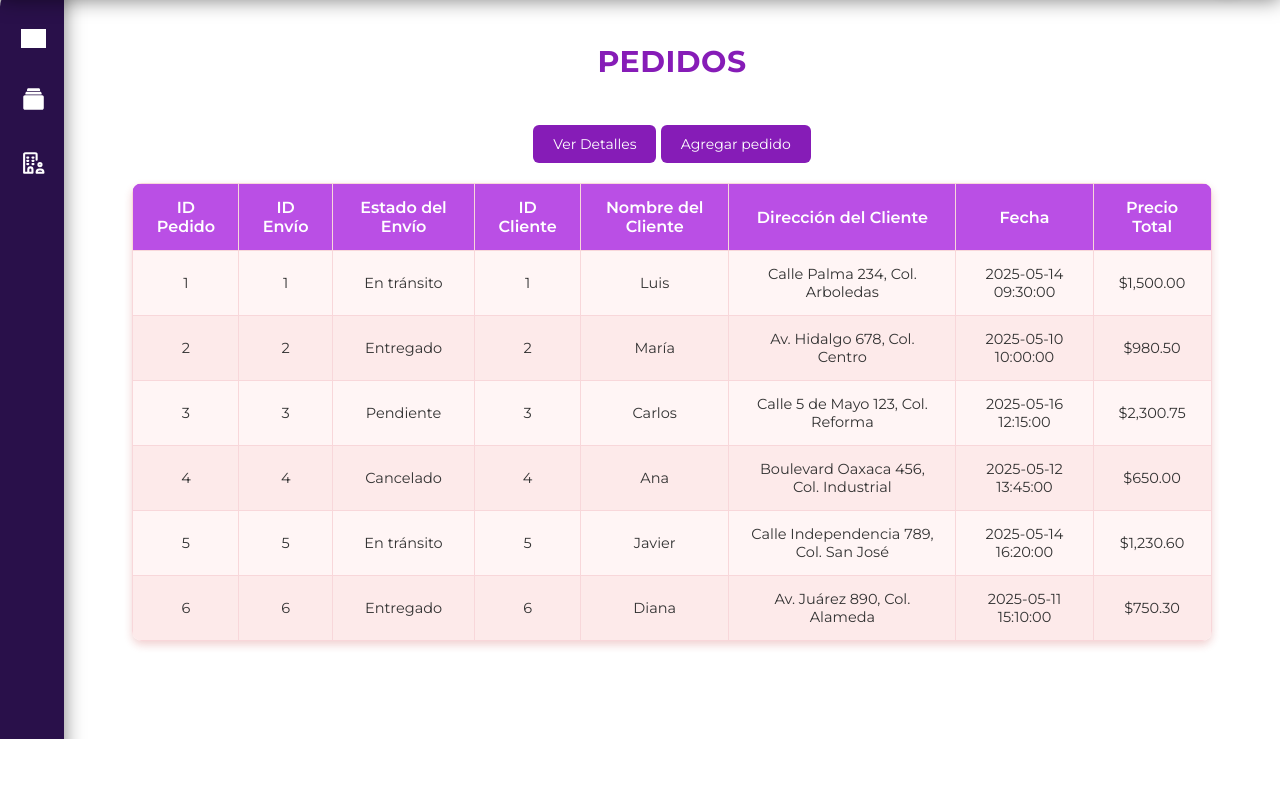
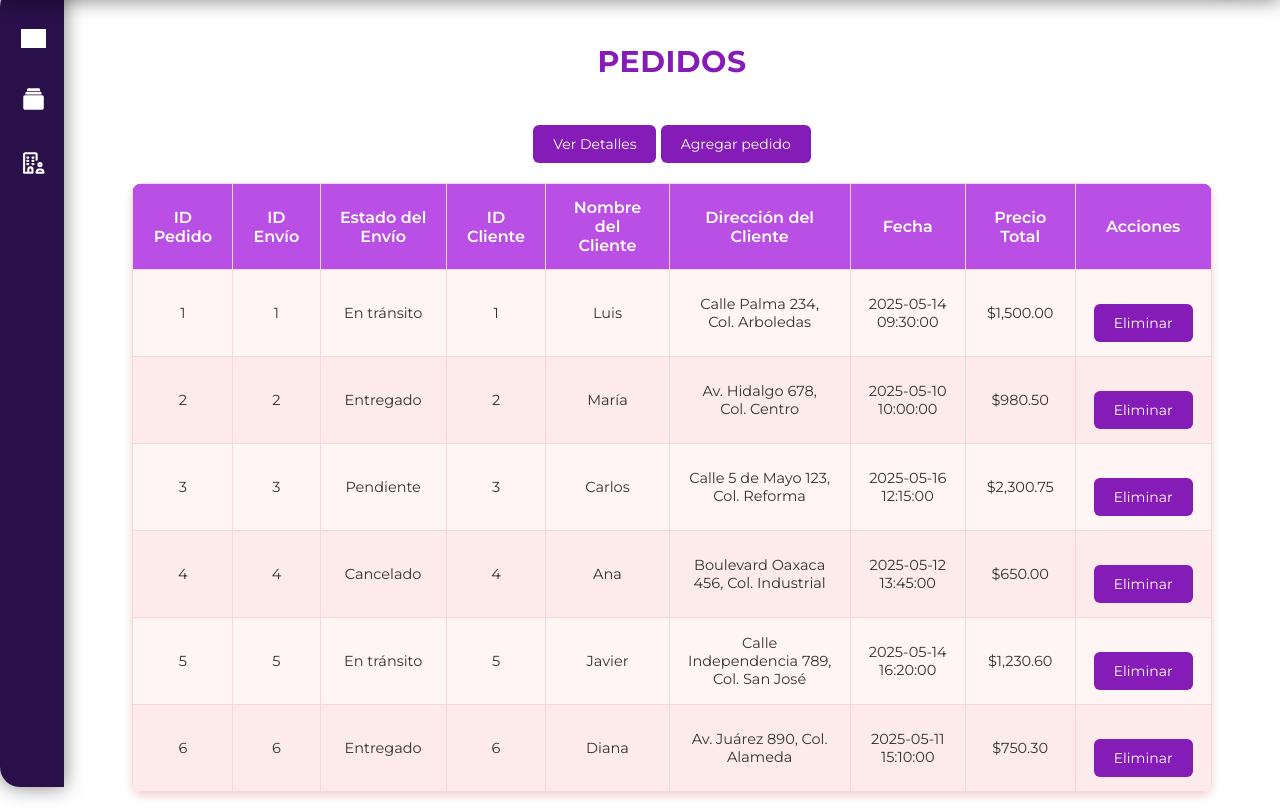
Before and after one commit to King-Cold/temozon, a PHP site: page /public/pedidos.php in a window 1280 px wide. Shown: the part 61-873 px from the top of the page. Before the commit the page ends 800 px from the top, so only its background shows below. Run offline with PHP 8.4, Linux system fonts and the light colour scheme; data comes from the database, SQL or seed files in the repository; some web fonts are replaced; grey boxes are pictures that could not be loaded.

Commit message:
Se agrego boton de eliminar pedidos

```diff
--- a/public/pedidos.php
+++ b/public/pedidos.php
@@ -167,6 +167,7 @@ $resultado = $conexion->query($sql);
             <th>Dirección del Cliente</th>
             <th>Fecha</th>
             <th>Precio Total</th>
+            <th>Acciones</th>
         </tr>
         <?php
         if ($resultado && $resultado->num_rows > 0) {
@@ -180,6 +181,13 @@ $resultado = $conexion->query($sql);
                     <td>" . htmlspecialchars($fila["Direc_Cliente"]) . "</td>
                     <td>" . htmlspecialchars($fila["Fecha"]) . "</td>
                     <td>$" . number_format($fila["Precio_Total"], 2) . "</td>
+                    <td>
+                        <form method='POST' action='../server/crud_pedidos.php?id=" . $fila["ID_Pedido"] . "' style='display:inline;' onsubmit=\"return confirm('¿Seguro que deseas eliminar el pedido #" . $fila["ID_Pedido"] . "?');\">
+                            <input type='hidden' name='accion' value='eliminar'>
+                            <input type='hidden' name='id_pedido' value='" . $fila["ID_Pedido"] . "'>
+                            <button type='submit' class='btn btn-delete'>Eliminar</button>
+                        </form>
+                </td>
                 </tr>";
             }
         } else {
--- a/server/conexion_bd.php
+++ b/server/conexion_bd.php
@@ -5,15 +5,15 @@
 veras la mia y no la tuya, haciendo que se muestre lo mio y no lo tuyo, mientras que tu querias que se vea lo tuyo y no lo mio */
 
 
-
+/*
 $servidor = "localhost";  // Servidor de MySQL (por defecto "localhost" en XAMPP)
 $usuario = "root";        // Usuario de MySQL (por defecto "root" en XAMPP)
 $clave = "";              // Contraseña (por defecto vacío en XAMPP)
 $base_datos = "dvgt"; // Reemplázalo con el nombre real de tu base de datos
+*/
 
 
 
-/*
 $servidor = "localhost";  // Servidor de MySQL (por defecto "localhost" en XAMPP)
 $usuario = "root";        // Usuario de MySQL (por defecto "root" en XAMPP)
 $clave = "1234";              // Contraseña (por defecto vacío en XAMPP)
```
Also changed, not shown: server/crud_pedidos.php (+18 -1 lines).
